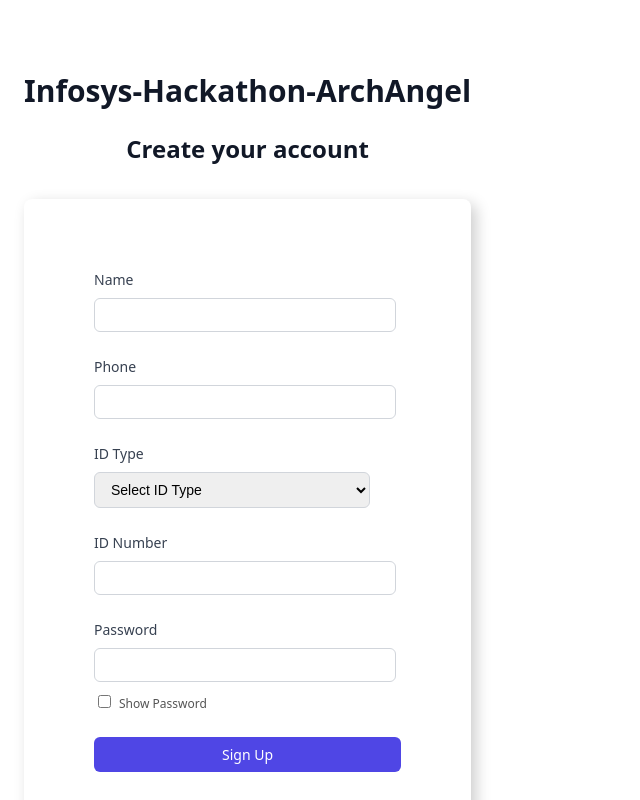
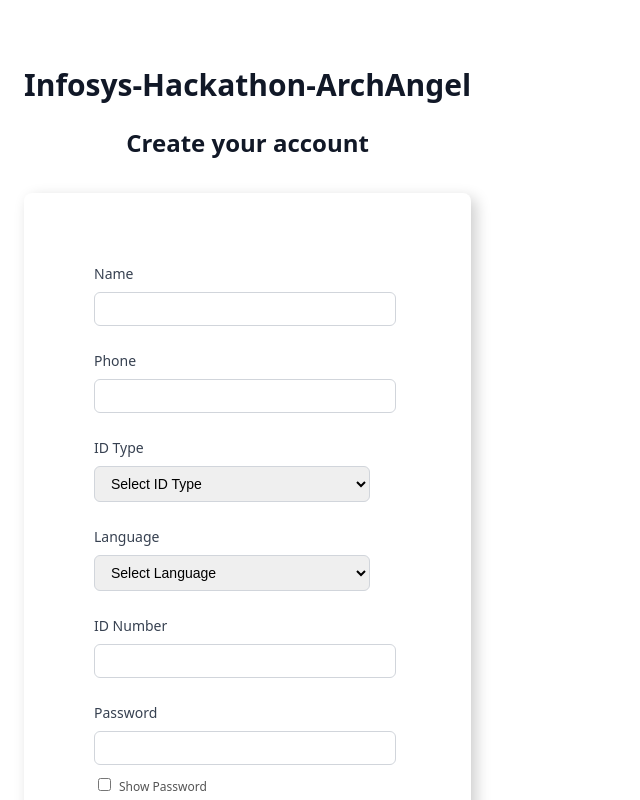
Before and after one commit to Arunitdy/Infosys-Hackathon-ArchAngel, a React (Vite) app in the folder Client/: page /signup in a window 1280 px wide. Shown: the top 800 px of the page, without its empty margins (0-640 px from the left). Built offline with nearby package versions, Linux system fonts and the light colour scheme.

Commit message:
Add language selection to SignUp component

```diff
--- a/Client/src/components/SignUp/SignUp.jsx
+++ b/Client/src/components/SignUp/SignUp.jsx
@@ -10,6 +10,8 @@
   const [password, setPassword] = useState("");
   const [showPassword, setShowPassword] = useState(false);
   const [isLoading, setIsLoading] = useState(false);
+  const [language, setLanguage] = useState("");
+
 
   const navigate = useNavigate();
 
@@ -18,12 +20,14 @@
     setIsLoading(true);
 
     const newUser = {
-      name,
-      phone,
-      id_type: idType,
-      id_number: idNumber,
-      password,
+        name,
+        phone,
+        id_type: idType,
+        id_number: idNumber,
+        password,
+        language,
     };
+
 
     try {
       const res = await fetch("http://localhost:5000/api/signup", {
@@ -97,6 +101,21 @@
                 <option value="PAN">PAN</option>
               </select>
             </div>
+          <div className="form-group">
+            <label className="form-label" htmlFor="language">Language</label>
+            <select
+                className="form-input"
+                id="language"
+                value={language}
+                onChange={(e) => setLanguage(e.target.value)}
+                required
+            >
+                <option value="">Select Language</option>
+                <option value="English">English</option>
+                <option value="Hindi">Hindi</option>
+                <option value="Malayalam">Malayalam</option>
+            </select>
+            </div>
 
             <div className="form-group">
               <label className="form-label" htmlFor="idNumber">ID Number</label>
```
